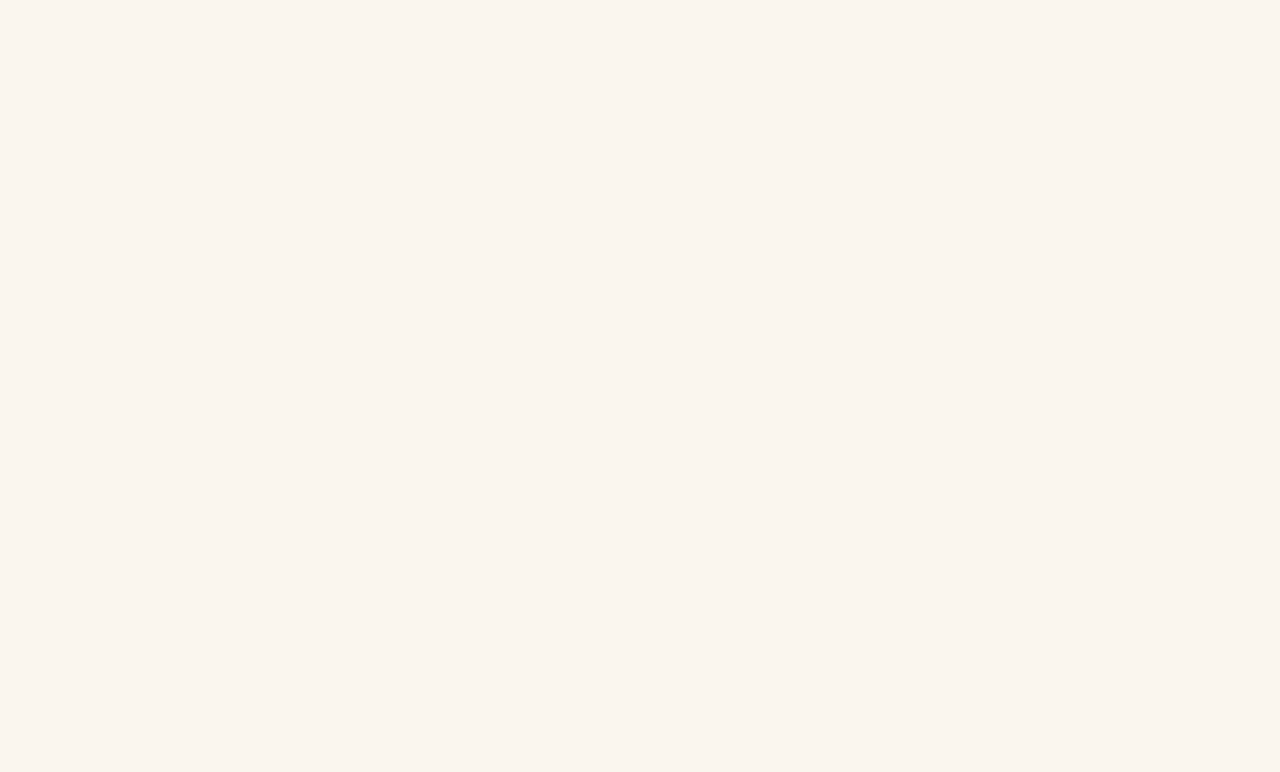
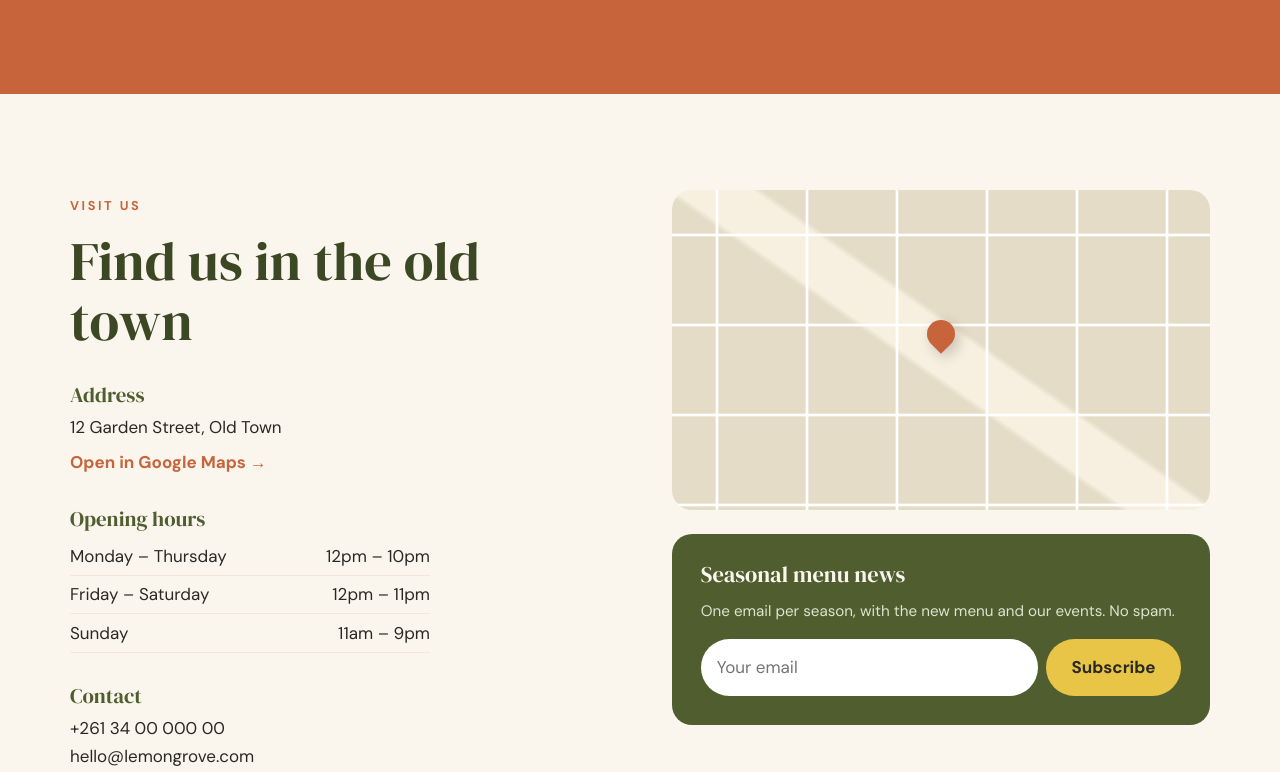
Before and after one commit to JeanAns1/lemon-grove, a React (Vite) app: page / in a window 1280 px wide. Shown: the part 3588-4360 px from the top of the page. Before the commit the page ends 3021 px from the top, so only its background shows below. Built offline with nearby package versions, Linux system fonts and the light colour scheme; no server answers.

Commit message:
feat: add visit section with hours, map link and newsletter

```diff
--- a/src/App.jsx
+++ b/src/App.jsx
@@ -3,7 +3,9 @@ import Navbar from './components/Navbar'
 import About from './sections/About'
 import Hero from './sections/Hero'
 import Menu from './sections/Menu'
+import Reservation from './sections/Reservation'
 import Specials from './sections/Specials'
+import Visit from './sections/Visit'
 
 export default function App() {
   return (
@@ -14,6 +16,8 @@ export default function App() {
         <About />
         <Menu />
         <Specials />
+        <Reservation />
+        <Visit />
       </main>
       <Footer />
     </>
--- /dev/null
+++ b/src/sections/Visit.css
@@ -0,0 +1,100 @@
+.visit {
+  display: grid;
+  grid-template-columns: 1fr 1fr;
+  gap: 4rem;
+}
+
+.visit__block {
+  margin-top: 2rem;
+}
+
+.visit__block h3 {
+  font-size: 1.3rem;
+  color: var(--olive);
+  margin-bottom: 0.4rem;
+}
+
+.visit__block p {
+  margin: 0;
+}
+
+.visit__link {
+  display: inline-block;
+  margin-top: 0.4rem;
+  color: var(--terracotta);
+  font-weight: 700;
+}
+
+.visit__hour {
+  display: flex;
+  justify-content: space-between;
+  max-width: 360px;
+  padding: 0.3rem 0;
+  border-bottom: 1px solid var(--linen);
+}
+
+.visit__map {
+  position: relative;
+  height: 320px;
+  border-radius: 20px;
+  background:
+    linear-gradient(90deg, transparent 48%, #fff 49% 51%, transparent 52%) 0 0 / 90px 90px,
+    linear-gradient(0deg, transparent 48%, #fff 49% 51%, transparent 52%) 0 0 / 90px 90px,
+    linear-gradient(35deg, transparent 45%, #f7efe0 46% 54%, transparent 55%),
+    #e4dcc6;
+}
+
+.visit__pin {
+  position: absolute;
+  left: 50%;
+  top: 45%;
+  width: 28px;
+  height: 28px;
+  border-radius: 50% 50% 50% 0;
+  background: var(--terracotta);
+  transform: translate(-50%, -50%) rotate(-45deg);
+  box-shadow: 0 6px 14px rgba(0, 0, 0, 0.2);
+}
+
+.newsletter {
+  margin-top: 1.5rem;
+  background: var(--olive);
+  color: var(--cream);
+  border-radius: 20px;
+  padding: 1.8rem;
+}
+
+.newsletter h3 {
+  font-size: 1.4rem;
+}
+
+.newsletter p {
+  color: #dfe3cf;
+  font-size: 0.95rem;
+}
+
+.newsletter__row {
+  display: flex;
+  gap: 0.5rem;
+}
+
+.newsletter__row input {
+  flex: 1;
+  min-width: 0;
+  font: inherit;
+  padding: 0.75rem 1rem;
+  border-radius: 40px;
+  border: 0;
+}
+
+.newsletter__ok {
+  font-weight: 700;
+  color: var(--lemon) !important;
+}
+
+@media (max-width: 900px) {
+  .visit {
+    grid-template-columns: 1fr;
+    gap: 2rem;
+  }
+}
--- /dev/null
+++ b/src/sections/Visit.jsx
@@ -0,0 +1,79 @@
+import { useState } from 'react'
+import { restaurant } from '../data/site'
+import './Visit.css'
+
+const hours = [
+  { days: 'Monday – Thursday', time: '12pm – 10pm' },
+  { days: 'Friday – Saturday', time: '12pm – 11pm' },
+  { days: 'Sunday', time: '11am – 9pm' },
+]
+
+export default function Visit() {
+  const [email, setEmail] = useState('')
+  const [subscribed, setSubscribed] = useState(false)
+  const mapUrl = `https://www.google.com/maps/search/?api=1&query=${encodeURIComponent(restaurant.address)}`
+
+  const subscribe = (e) => {
+    e.preventDefault()
+    if (!/^\S+@\S+\.\S+$/.test(email)) return
+    setSubscribed(true)
+    setEmail('')
+  }
+
+  return (
+    <section className="section" id="visit">
+      <div className="container visit">
+        <div>
+          <span className="kicker">Visit us</span>
+          <h2 className="title">Find us in the old town</h2>
+
+          <div className="visit__block">
+            <h3>Address</h3>
+            <p>{restaurant.address}</p>
+            <a href={mapUrl} target="_blank" rel="noreferrer" className="visit__link">
+              Open in Google Maps →
+            </a>
+          </div>
+
+          <div className="visit__block">
+            <h3>Opening hours</h3>
+            {hours.map((h) => (
+              <div key={h.days} className="visit__hour">
+                <span>{h.days}</span>
+                <span>{h.time}</span>
+              </div>
+            ))}
+          </div>
+
+          <div className="visit__block">
+            <h3>Contact</h3>
+            <p>
+              <a href={`tel:${restaurant.phone}`}>{restaurant.phone}</a>
+              <br />
+              <a href={`mailto:${restaurant.email}`}>{restaurant.email}</a>
+            </p>
+          </div>
+        </div>
+
+        <div className="visit__side">
+          <div className="visit__map" aria-label="Map">
+            <span className="visit__pin" />
+          </div>
+
+          <form className="newsletter" onSubmit={subscribe}>
+            <h3>Seasonal menu news</h3>
+            <p>One email per season, with the new menu and our events. No spam.</p>
+            {subscribed ? (
+              <p className="newsletter__ok">You're on the list, thank you!</p>
+            ) : (
+              <div className="newsletter__row">
+                <input type="email" placeholder="Your email" value={email} onChange={(e) => setEmail(e.target.value)} aria-label="Email" />
+                <button className="btn btn--lemon">Subscribe</button>
+              </div>
+            )}
+          </form>
+        </div>
+      </div>
+    </section>
+  )
+}
```
